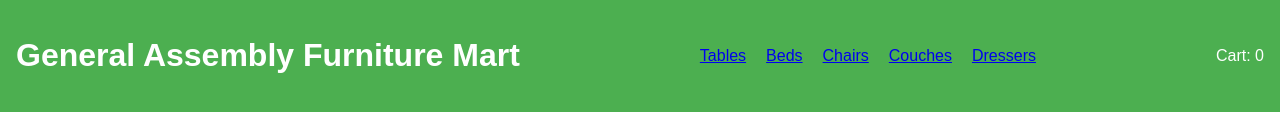
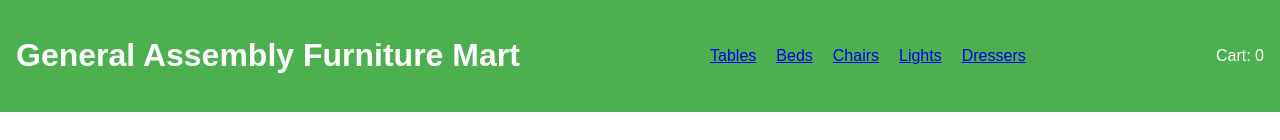
Before and after one commit to ChrispyPhilly/Hackathon_Round1, a plain HTML site: page client/index.html in a window 1280 px wide. Shown: the top 140 px of the page. Drawn offline with Linux system fonts and the light colour scheme.

Commit message:
front end working basic

```diff
--- a/client/index.html
+++ b/client/index.html
@@ -14,7 +14,7 @@
                 <li><a href="#Tables">Tables</a></li>
                 <li><a href="#Beds">Beds</a></li>
                 <li><a href="#Chairs">Chairs</a></li>
-                <li><a href="#Couches">Couches</a></li>
+                <li><a href="#Lights">Lights</a></li>
                 <li><a href="#Dressers">Dressers</a></li>
             </ul>
 
```
